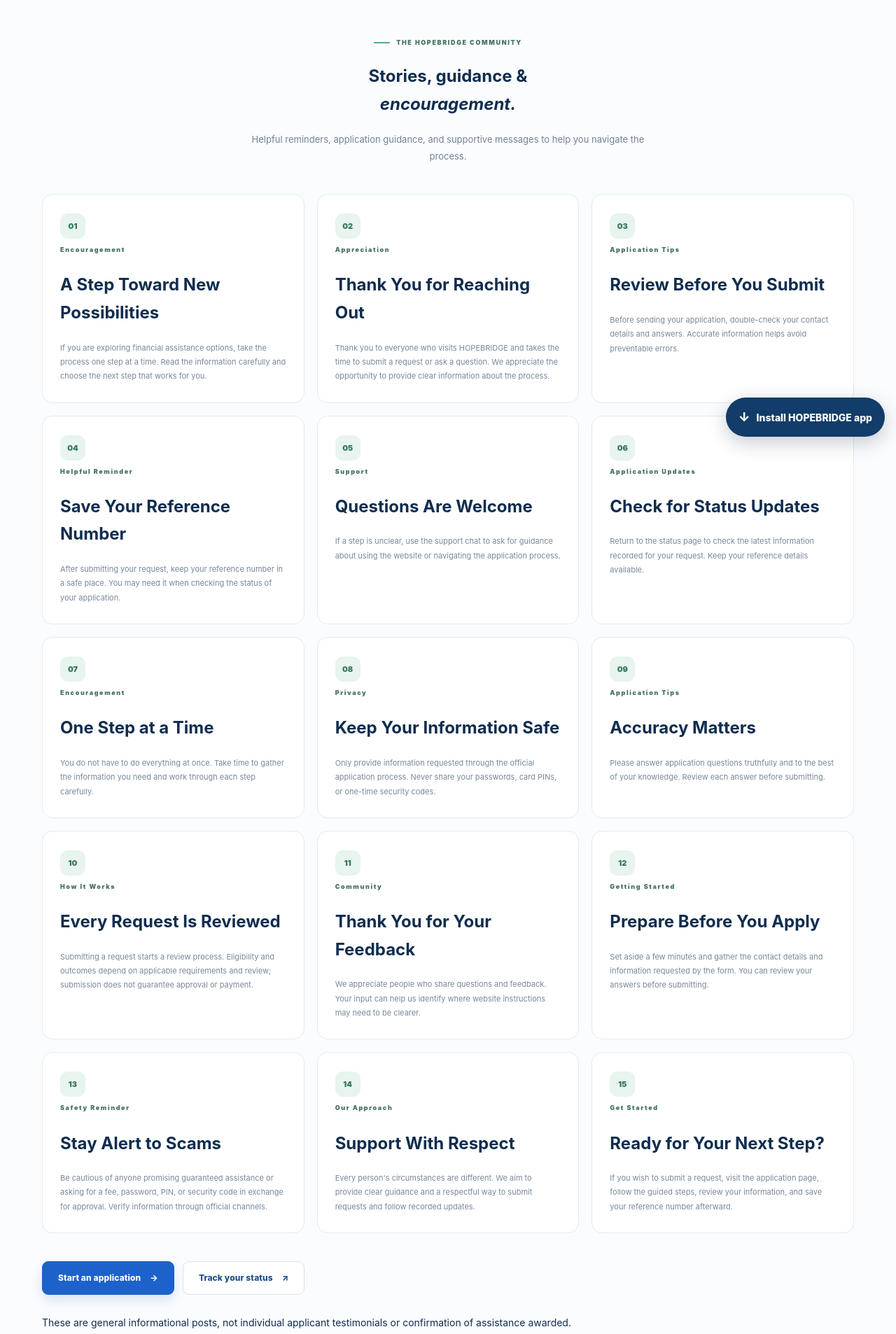
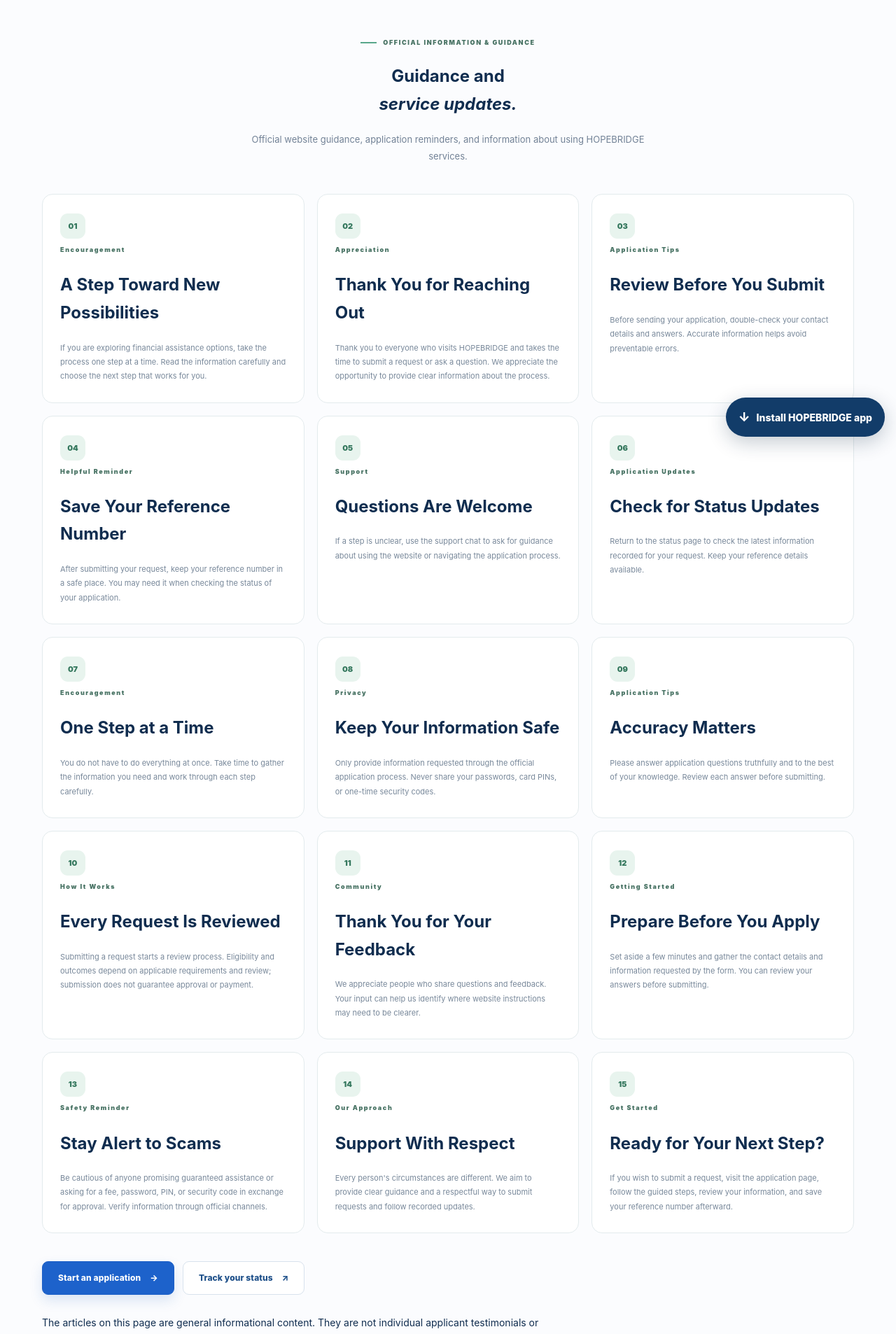
Before and after one commit to agentsarahmitchell56-code/USHopeBridge, a Next.js app: page /posts in a window 1280 px wide. Shown: the part 160-2066 px from the top of the page at 70% size. Built offline with nearby package versions, Linux system fonts and the light colour scheme.

Commit message:
Formalize HOPEBRIDGE guidance page copy

```diff
--- a/app/posts/page.tsx
+++ b/app/posts/page.tsx
@@ -44,9 +44,9 @@ export default function PostsPage() {
       <section className="hb-section">
         <div className="hb-container">
           <div className="hb-section-heading">
-            <span className="hb-eyebrow"><span className="hb-eyebrow-line" /> THE HOPEBRIDGE COMMUNITY</span>
-            <h1>Stories, guidance &amp;<br /><em>encouragement.</em></h1>
-            <p>Helpful reminders, application guidance, and supportive messages to help you navigate the process.</p>
+            <span className="hb-eyebrow"><span className="hb-eyebrow-line" /> OFFICIAL INFORMATION & GUIDANCE</span>
+            <h1>Guidance and<br /><em>service updates.</em></h1>
+            <p>Official website guidance, application reminders, and information about using HOPEBRIDGE services.</p>
           </div>
           <div className="hb-steps-grid">
             {posts.map((post, index) => (
@@ -63,7 +63,7 @@ export default function PostsPage() {
             <Link href="/status" className="hb-button hb-button-light">Track your status <span aria-hidden="true">↗</span></Link>
           </div>
           <p style={{ marginTop: 28, maxWidth: 760, fontSize: 14, lineHeight: 1.7 }}>
-            These are general informational posts, not individual applicant testimonials or confirmation of assistance awarded. Submitting an application does not guarantee eligibility, approval, or payment.
+            The articles on this page are general informational content. They are not individual applicant testimonials or confirmation that assistance has been awarded. Submitting an application does not guarantee eligibility, approval, or payment.
           </p>
         </div>
       </section>
```
